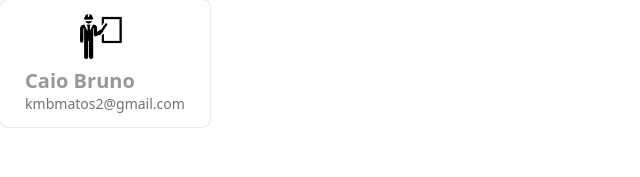
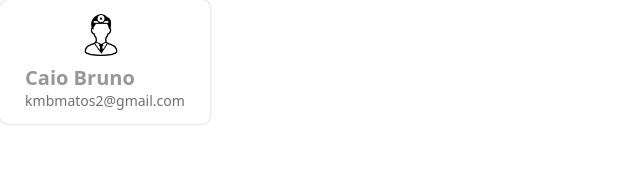
Before and after one commit to CaioBrun0/Glomerulus, a React (Vite) app: page / in a window 1280 px wide. Shown: the top 177 px of the page, without its empty margins (0-640 px from the left). Built offline with nearby package versions, Linux system fonts and the light colour scheme.

Commit message:
Criando a infoBoxEspecialista

```diff
--- a/src/components/InfoBoxEspecialista/InfoBoxEspecialista.css
+++ b/src/components/InfoBoxEspecialista/InfoBoxEspecialista.css
@@ -0,0 +1,24 @@
+.infoBoxButton {
+  background-color: transparent;
+  box-shadow: 0px 0px 2px rgba(0, 0, 0, 0.3);
+  width: 210px;
+  color: #979798;
+  border: none;
+  padding: 14px 20px;
+  border-radius: 8px;
+  cursor: pointer;
+  font-size: 16px;
+  display: flex;
+  align-items: center;
+  flex-direction: column;
+  gap: 8px;
+  transition: box-shadow 0.2s, color 0.2s;
+}
+
+.infoBoxButton:hover,
+.infoBoxButton:focus {
+  color: #6C63FF;
+  box-shadow: 0px 0px 3px #6C63FF;
+  font-weight: bold;
+  outline: none;
+}
--- a/src/components/InfoBoxEspecialista/InfoBoxEspecialista.jsx
+++ b/src/components/InfoBoxEspecialista/InfoBoxEspecialista.jsx
@@ -0,0 +1,29 @@
+import "./InfoBoxEspecialista.css";
+import iconEspecialista from "../../assets/iconEspecialista.png";
+import iconEspecialistaHover from "../../assets/iconEspecialistaHover.png";
+import { useState } from "react";
+
+function InfoBoxEspecialista({ name, email }) {
+  const [hovered, setHovered] = useState(false);
+
+  return (
+    <button
+      className="infoBoxButton"
+      type="button"
+      onMouseEnter={() => setHovered(true)}
+      onMouseLeave={() => setHovered(false)}
+    >
+      <img
+        src={hovered ? iconEspecialistaHover : iconEspecialista}
+        alt="Especialista"
+        style={{ width: "42px", marginRight: "8px", verticalAlign: "middle" }}
+      />
+      <div style={{ display: "flex", flexDirection: "column", alignItems: "flex-start" }}>
+        <span style={{ fontWeight: "bold", fontSize: "20px" }}>{name}</span>
+        <span style={{ fontSize: "14px", color: "#717171" }}>{email}</span>
+      </div>
+    </button>
+  );
+}
+
+export default InfoBoxEspecialista;
--- a/src/main.jsx
+++ b/src/main.jsx
@@ -13,11 +13,13 @@ import HomePageAdmin from './pages/Admins/HomePageAdmin/HomePageAdmin.jsx';
 import CardGreenList from './components/CardsAdmin/CardgreenList/CardgreenList.jsx';
 import CardCriarAmbiente from './components/CardsAdmin/CardCriarAmbiente/CardCriarAmbiente.jsx';
 import InfoBoxAdmin from "./components/InfoBoxAdmin/infoBoxAdmin.jsx";
+import InfoBoxEspecialista from "./components/InfoBoxEspecialista/InfoBoxEspecialista.jsx";
 
 
 createRoot(document.getElementById('root')).render(
   <StrictMode>
     {/* <HomePageAdmin/> */}
-    <InfoBoxAdmin name={"Caio Bruno"} email={"kmbmatos2@gmail.com"}/>
+    {/* <InfoBoxAdmin name={"Caio Bruno"} email={"kmbmatos2@gmail.com"}/> */}
+    <InfoBoxEspecialista name={"Caio Bruno"} email={"kmbmatos2@gmail.com"}/>
   </StrictMode>,
 )
```
